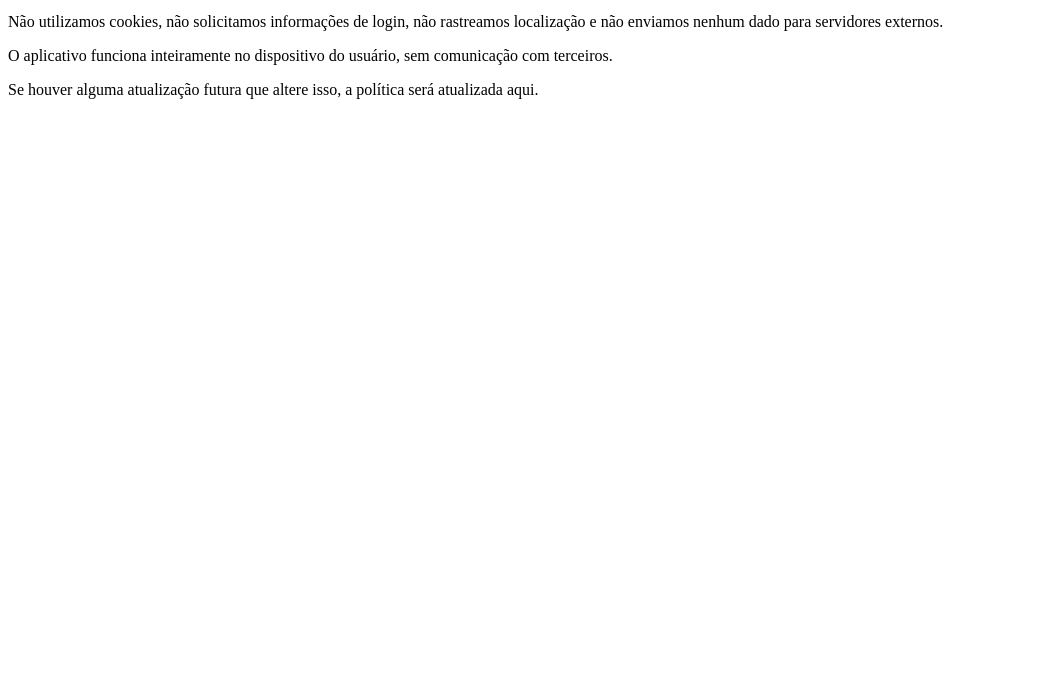
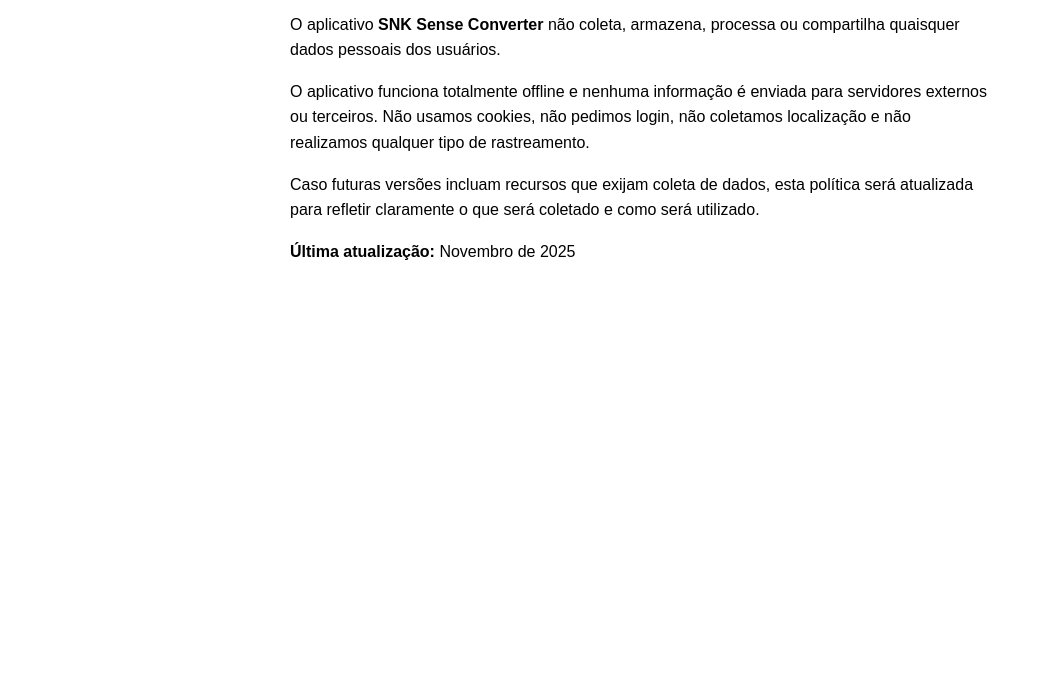
Before and after one commit to snakeawp/snk-sense-privacy, a plain HTML site: page index.html in a window 1280 px wide. Shown: the part 101-800 px from the top of the page, without its empty margins (0-1042 px from the left). Drawn offline with Linux system fonts and the light colour scheme.

Commit message:
Update index.html

```diff
--- a/index.html
+++ b/index.html
@@ -3,12 +3,32 @@
 <head>
   <meta charset="UTF-8" />
   <title>Política de Privacidade - SNK Sense Converter</title>
+  <style>
+    body {
+      font-family: Arial, sans-serif;
+      max-width: 700px;
+      margin: 40px auto;
+      line-height: 1.6;
+    }
+  </style>
 </head>
 <body>
   <h1>Política de Privacidade</h1>
-  <p>O aplicativo <strong>SNK Sense Converter</strong> não coleta, armazena, compartilha ou processa qualquer dado pessoal do usuário.</p>
-  <p>Não utilizamos cookies, não solicitamos informações de login, não rastreamos localização e não enviamos nenhum dado para servidores externos.</p>
-  <p>O aplicativo funciona inteiramente no dispositivo do usuário, sem comunicação com terceiros.</p>
-  <p>Se houver alguma atualização futura que altere isso, a política será atualizada aqui.</p>
+  <p>
+    O aplicativo <strong>SNK Sense Converter</strong> não coleta, armazena, processa ou compartilha
+    quaisquer dados pessoais dos usuários.
+  </p>
+
+  <p>
+    O aplicativo funciona totalmente offline e nenhuma informação é enviada para servidores externos ou terceiros.
+    Não usamos cookies, não pedimos login, não coletamos localização e não realizamos qualquer tipo de rastreamento.
+  </p>
+
+  <p>
+    Caso futuras versões incluam recursos que exijam coleta de dados, esta política será atualizada para refletir
+    claramente o que será coletado e como será utilizado.
+  </p>
+
+  <p><strong>Última atualização:</strong> Novembro de 2025</p>
 </body>
 </html>
```
